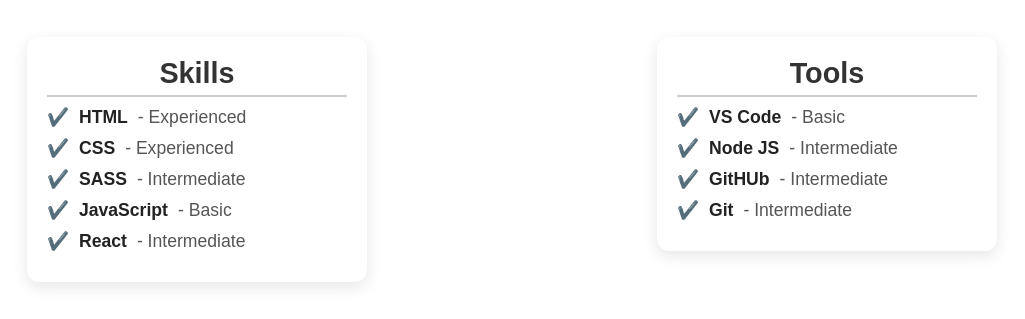
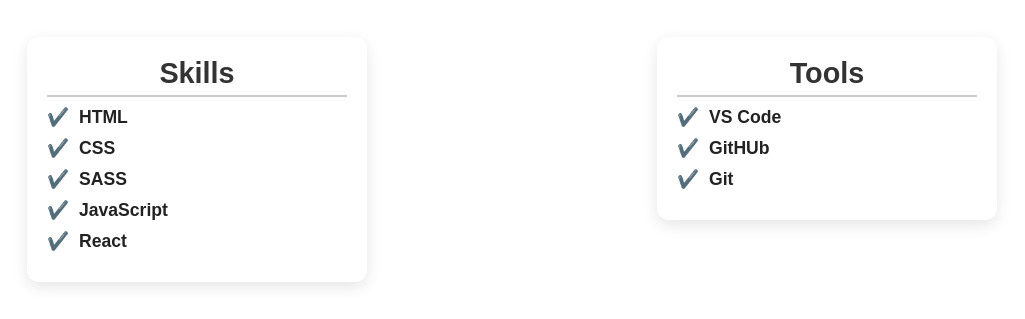
Before and after one commit to abhishek303-cmd/Portfolio, a plain HTML site: page index.html in a window 1280 px wide. Shown: the part 1354-1673 px from the top of the page, without its empty margins (128-1153 px from the left). Drawn offline with nearby package versions, Linux system fonts and the light colour scheme.

Commit message:
add index.html

```diff
--- a/index.html
+++ b/index.html
@@ -57,22 +57,21 @@
         <div class="box1">
             <h2>Skills</h2>
             <ul>
-                <li>✔️ <strong>HTML</strong> - Experienced</li>
-                <li>✔️ <strong>CSS</strong> - Experienced</li>
-                 <li>✔️ <strong>SASS</strong> - Intermediate</li>
-                <li>✔️ <strong>JavaScript</strong> - Basic</li>
+                <li>✔️ <strong>HTML</strong> </li>
+                <li>✔️ <strong>CSS</strong> </li>
+                 <li>✔️ <strong>SASS</strong> </li>
+                <li>✔️ <strong>JavaScript</strong></li>
 
-                <li>✔️ <strong>React </strong> - Intermediate</li>
+                <li>✔️ <strong>React </strong> </li>
             </ul>
         </div>
 
         <div class="box2">
             <h2>Tools</h2>
             <ul>
-                <li>✔️ <strong>VS Code</strong> - Basic</li>
-                <li>✔️ <strong>Node JS</strong> - Intermediate</li>
-                <li>✔️ <strong>GitHUb</strong> - Intermediate</li>
-                <li>✔️ <strong>Git</strong> - Intermediate</li>
+                <li>✔️ <strong>VS Code</strong> </li>
+                <li>✔️ <strong>GitHUb</strong> </li>
+                <li>✔️ <strong>Git</strong> </li>
             </ul>
         </div>
     </div>
@@ -117,9 +116,6 @@
   <section id="contact" class="contact" >
     <h2>Contact Me</h2>
     <div class="contact-container">
-        <a href="mailto:example@email.com" class="contact-btn">
-            <i class="fas fa-envelope"></i> Example@email.com
-        </a>
         <a href="linkedin.com/in/abhishek-kalita-734709321" class="contact-btn">
             <i class="fab fa-linkedin"></i> LinkedIn
         </a>
```
